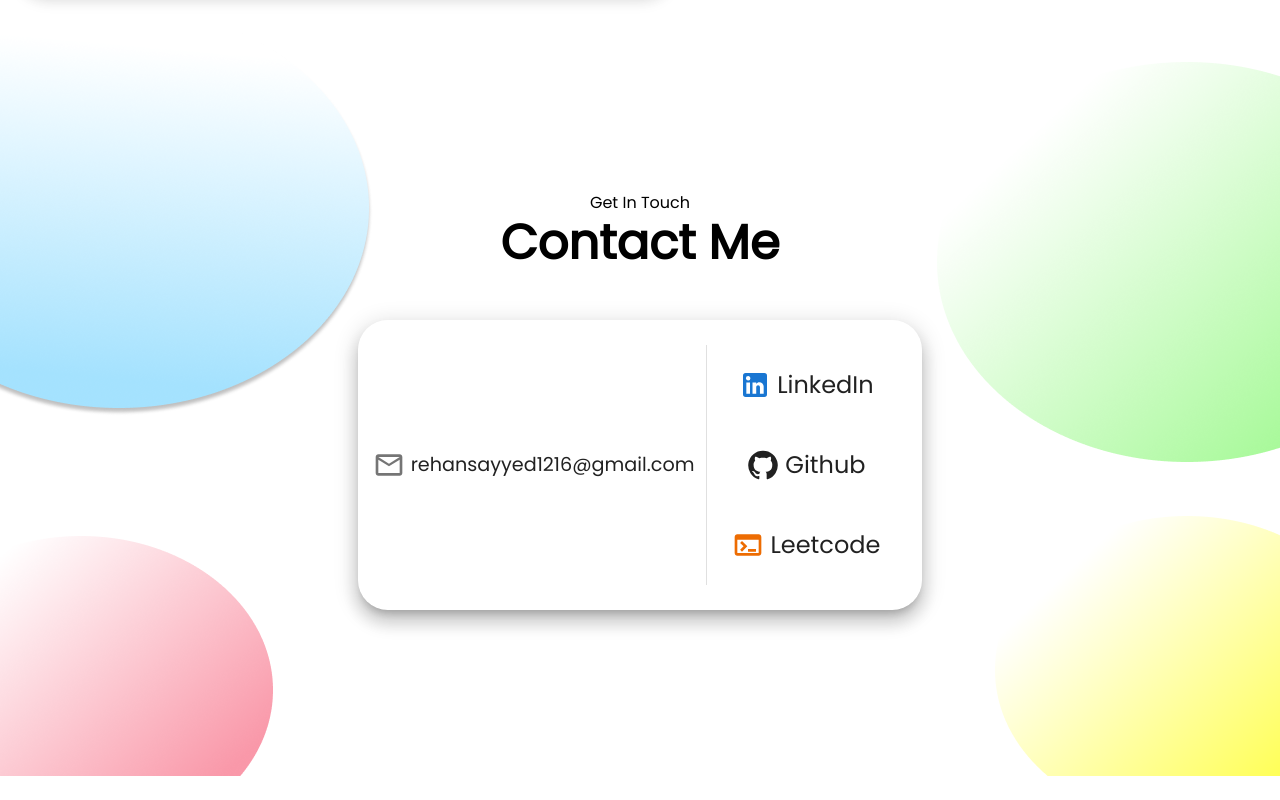
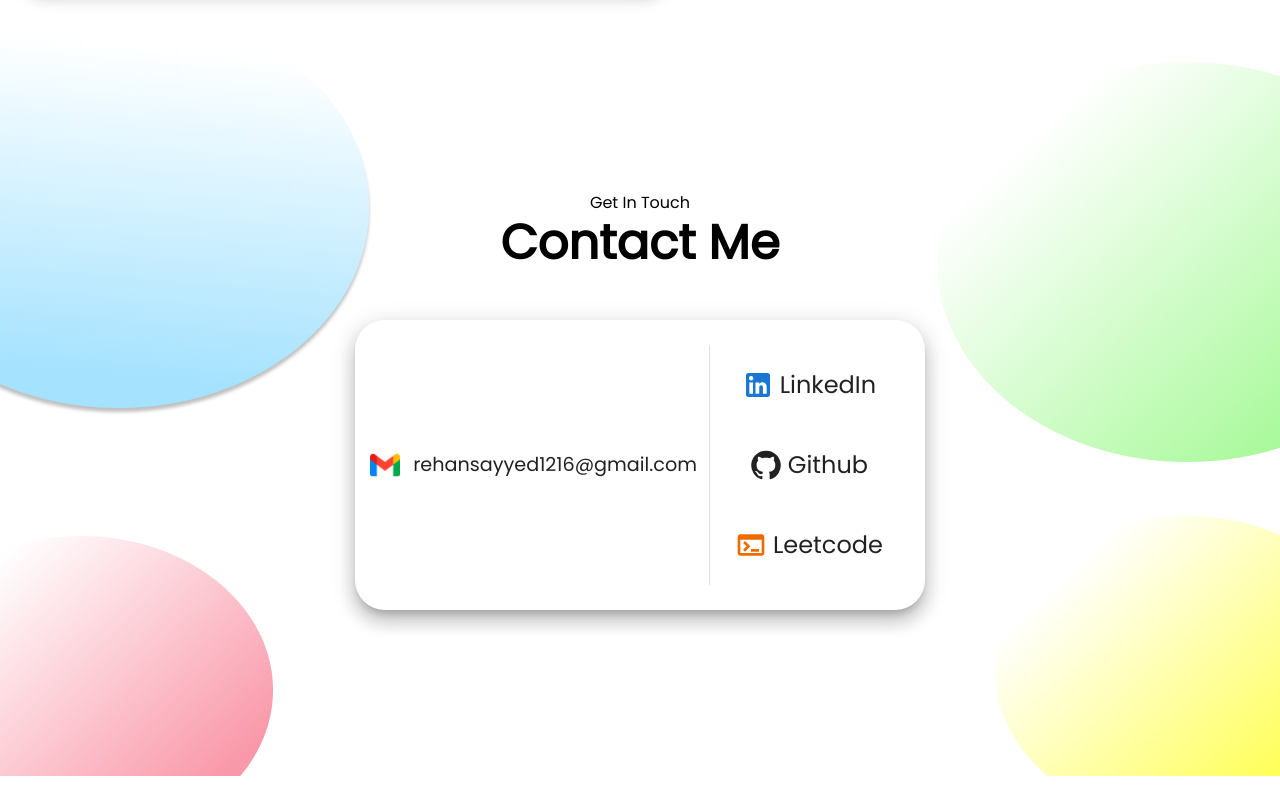
Before and after one commit to Sayyed-rehan/Portfolio, a React (Vite) app: page / in a window 1280 px wide. Shown: the part 2552-3352 px from the top of the page. Built offline with nearby package versions, Linux system fonts and the light colour scheme.

Commit message:
email icon updated

```diff
--- a/src/Components/Contact/Contact.jsx
+++ b/src/Components/Contact/Contact.jsx
@@ -5,6 +5,7 @@ import MailOutlineIcon from '@mui/icons-material/MailOutline';
 import LinkedInIcon from '@mui/icons-material/LinkedIn';
 import GitHubIcon from '@mui/icons-material/GitHub';
 import TerminalIcon from '@mui/icons-material/Terminal';
+import gmail from "../../Images/gmail.png"
 
 const Contact = () => {
   return (
@@ -14,7 +15,10 @@ const Contact = () => {
       <Box className="contact-links" boxShadow={12}>
         <Tooltip title='Copy to Clipboard'>
           <Chip
-          icon={<MailOutlineIcon color="action"/>}
+          icon={
+        <img src={gmail} alt="gmail"  height='30px' style={{'margin-right':'1px'}}/>
+          // <MailOutlineIcon color="action"/>
+          }
           label="rehansayyed1216@gmail.com"
           component="a"
           onClick={() => {navigator.clipboard.writeText('rehansayyed1216@gmail.com')}}
@@ -43,7 +47,9 @@ const Contact = () => {
         component="a"
         href='https://leetcode.com/u/sayyed_rehan/'
         target="_blank"
+
         icon={<TerminalIcon color="warning"/>}
+
 
         />
      </Box>
```
Also changed, not shown: src/Images/gmail.png (added).
